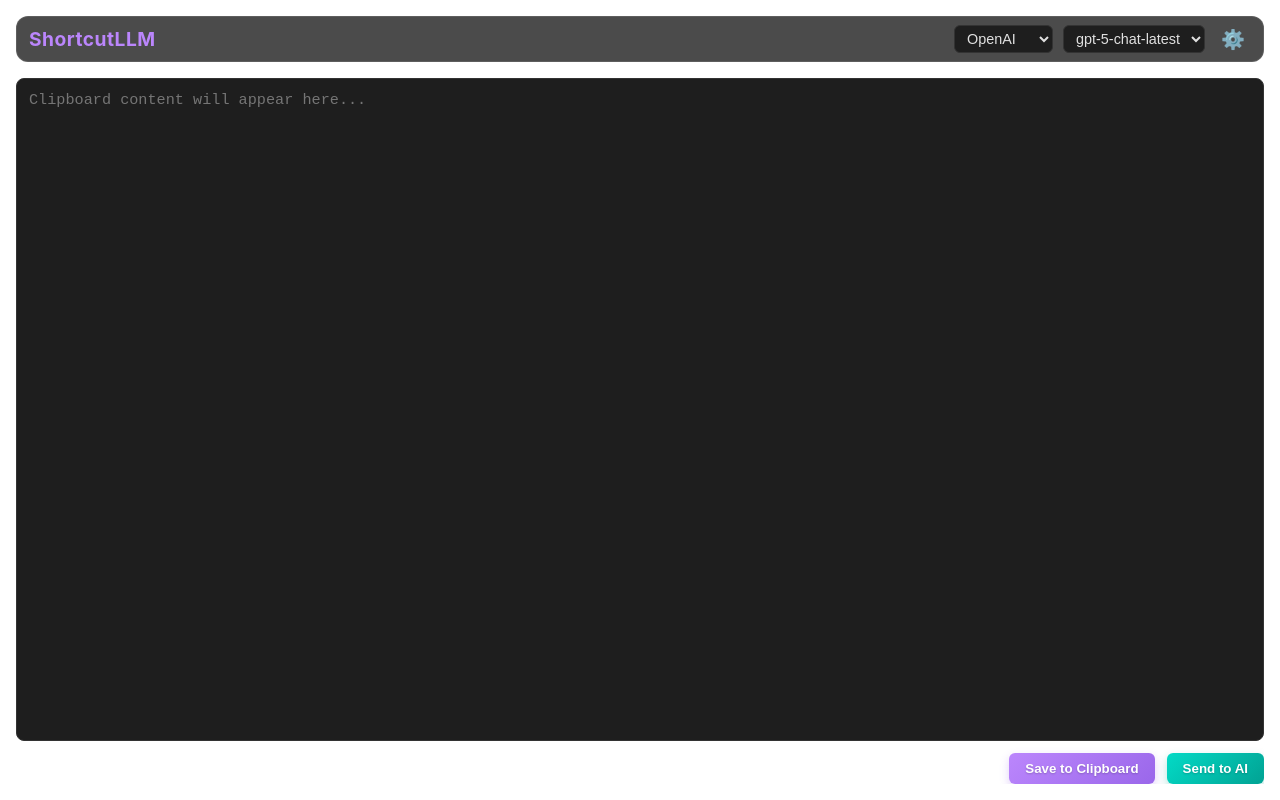
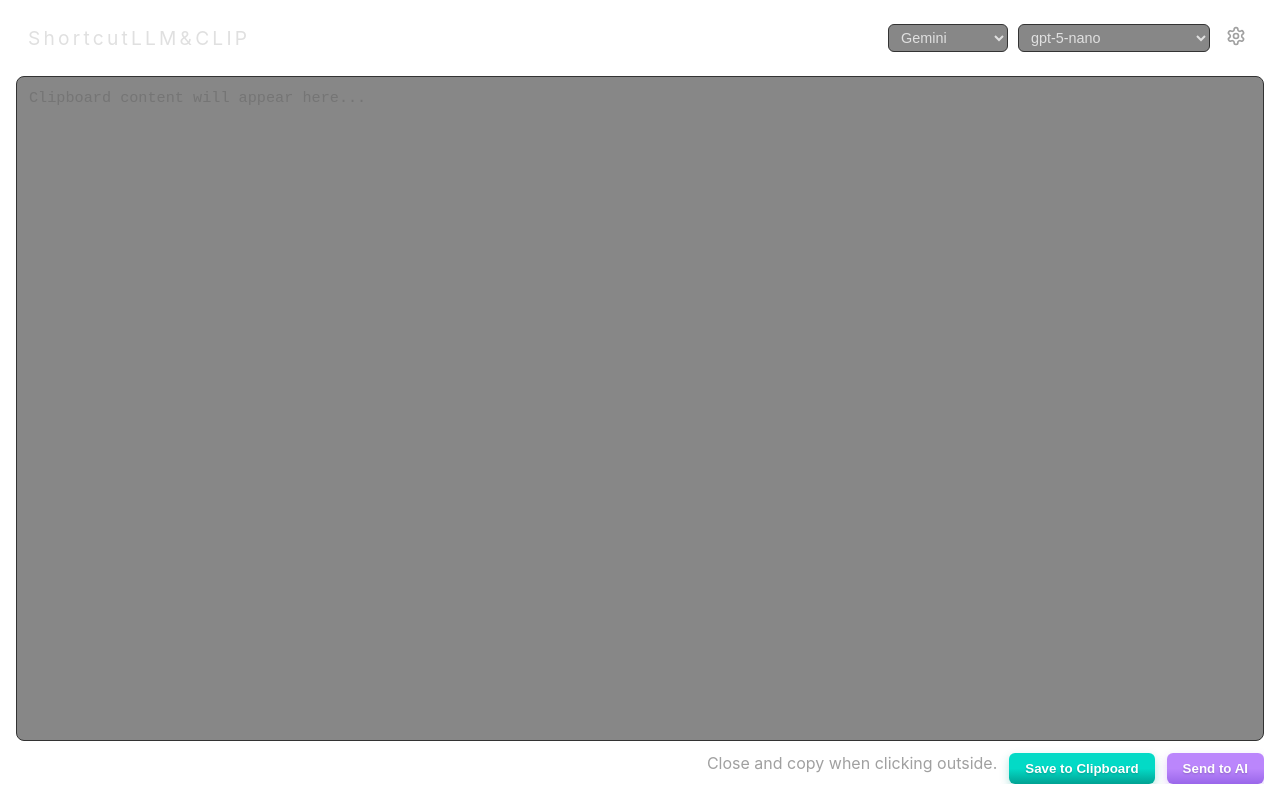
Before and after one commit to senu3/shortcutLLM, a website built with Vite: page frontend/index.html in a window 1280 px wide. Built offline with nearby package versions, Linux system fonts and the light colour scheme.

Commit message:
feat: フレームレス化、アンフォーカスで自動コピー

```diff
--- a/frontend/index.html
+++ b/frontend/index.html
@@ -1,20 +1,30 @@
 <!DOCTYPE html>
 <html lang="ja">
+
 <head>
     <meta charset="UTF-8">
     <title>AI Clipboard Assistant</title>
     <link rel="stylesheet" href="/src/app.css">
     <script type="module" src="/src/main.js"></script>
 </head>
+
 <body class="dark-theme">
     <div class="app-container">
         <!-- Header / Nav -->
         <header class="navbar">
-            <div class="brand">ShortcutLLM</div>
+            <div class="brand">ShortcutLLM&CLIP</div>
             <div class="controls">
                 <select id="provider-dropdown" class="dropdown"></select>
-                <select id="model-dropdown" class="dropdown"></select>
-                <button id="settings-btn" class="icon-btn" title="Settings">⚙️</button>
+                <select id="model-dropdown" class="dropdown" style="min-width: 12rem;"></select>
+                <button id="settings-btn" class="icon-btn" title="Settings">
+                    <svg xmlns="http://www.w3.org/2000/svg" width="20" height="20" viewBox="0 0 24 24" fill="none"
+                        stroke="currentColor" stroke-width="2" stroke-linecap="round" stroke-linejoin="round">
+                        <path
+                            d="M12.22 2h-.44a2 2 0 0 0-2 2v.18a2 2 0 0 1-1 1.73l-.43.25a2 2 0 0 1-2 0l-.15-.08a2 2 0 0 0-2.73.73l-.22.38a2 2 0 0 0 .73 2.73l.15.1a2 2 0 0 1 1 1.72v.51a2 2 0 0 1-1 1.74l-.15.09a2 2 0 0 0-.73 2.73l.22.38a2 2 0 0 0 2.73.73l.15-.08a2 2 0 0 1 2 0l.43.25a2 2 0 0 1 1 1.73V20a2 2 0 0 0 2 2h.44a2 2 0 0 0 2-2v-.18a2 2 0 0 1 1-1.73l.43-.25a2 2 0 0 1 2 0l.15.08a2 2 0 0 0 2.73-.73l.22-.39a2 2 0 0 0-.73-2.73l-.15-.1a2 2 0 0 1-1-1.74v-.5a2 2 0 0 1 1-1.74l.15-.09a2 2 0 0 0 .73-2.73l-.22-.38a2 2 0 0 0-2.73-.73l-.15.08a2 2 0 0 1-2 0l-.43-.25a2 2 0 0 1-1-1.73V4a2 2 0 0 0-2-2z">
+                        </path>
+                        <circle cx="12" cy="12" r="3"></circle>
+                    </svg>
+                </button>
             </div>
         </header>
 
@@ -27,8 +37,9 @@
 
             <!-- Middle: Action Buttons -->
             <div class="action-bar">
-                <button id="save-btn" class="btn btn-primary">Save to Clipboard</button>
-                <button id="send-btn" class="btn btn-accent">Send to AI</button>
+                <span class="auto-save-text">Close and copy when clicking outside.</span>
+                <button id="save-btn" class="btn btn-accent">Save to Clipboard</button>
+                <button id="send-btn" class="btn btn-primary">Send to AI</button>
             </div>
 
             <!-- Bottom: AI Response -->
@@ -52,13 +63,13 @@
                         <label>API Base URL</label>
                         <input id="api-base-url-input" type="text" />
                     </div>
-                    <!-- Hidden API Key Input if needed, or just let user configure via env vars/file if preferred, but adhering to existing logic -->
+                    <!-- Hidden API Key Input if needed -->
                     <div class="form-group" style="display:none">
                         <label>API Key</label>
                         <input id="api-key-input" type="password" />
                     </div>
                     <div class="modal-actions">
-                        <button type="button" id="close-settings-btn" class="btn">Close</button>
+                        <button type="button" id="close-settings-btn" class="btn btn-tertiary">Close</button>
                         <button type="submit" class="btn btn-primary">Save</button>
                     </div>
                 </form>
@@ -66,4 +77,5 @@
         </div>
     </div>
 </body>
+
 </html>
--- a/frontend/src/app.css
+++ b/frontend/src/app.css
@@ -1,8 +1,9 @@
 :root {
     --bg-color: #121212;
-    --surface-color: #1e1e1e;
+    --surface-color: #1e1e1e88;
     --primary-color: #bb86fc;
     --secondary-color: #03dac6;
+    --tertiary-color: #a0a0a0;
     --text-color: #e0e0e0;
     --text-muted: #a0a0a0;
     --border-color: #333;
@@ -37,17 +38,23 @@ body {
     align-items: center;
     margin-bottom: 16px;
     padding: 8px 12px;
-    background: var(--glass-bg);
     backdrop-filter: blur(10px);
-    border: 1px solid var(--glass-border);
     border-radius: 12px;
+    --wails-draggable: drag;
+    /* Enable Window Drag */
+    cursor: default;
+}
+
+/* Ensure interactive elements inside navbar are clickable (no-drag) */
+.controls,
+.dropdown,
+.icon-btn{
+    --wails-draggable: no-drag;
 }
 
 .brand {
-    font-weight: 700;
     font-size: 1.2rem;
-    color: var(--primary-color);
-    letter-spacing: 0.5px;
+    letter-spacing: 0.2rem;
 }
 
 .controls {
@@ -65,6 +72,8 @@ body {
     font-size: 0.9rem;
     outline: none;
     cursor: pointer;
+    min-width: 120px;
+    /* Min width */
 }
 
 .icon-btn {
@@ -87,6 +96,7 @@ body {
     flex-direction: column;
     gap: 12px;
     overflow: hidden;
+    --wails-draggable: drag;
 }
 
 .editor-area {
@@ -110,6 +120,7 @@ textarea#clipboard-text {
     outline: none;
     transition: border-color 0.2s;
     box-sizing: border-box;
+    --wails-draggable: no-drag;
 }
 
 textarea#clipboard-text:focus {
@@ -141,12 +152,12 @@ textarea#clipboard-text:focus {
 
 /* Gradient Buttons */
 .btn-primary {
-    background: linear-gradient(135deg, #bb86fc 0%, #9a67ea 100%);
+    background: linear-gradient(180deg, #bb86fc 50%, #9a67ea 100%);
     box-shadow: 0 4px 10px rgba(154, 103, 234, 0.3);
 }
 
 .btn-accent {
-    background: linear-gradient(135deg, #03dac6 0%, #01a293 100%);
+    background: linear-gradient(180deg, #03dac6 50%, #01a293 100%);
     box-shadow: 0 4px 10px rgba(1, 162, 147, 0.3);
 }
 
@@ -155,6 +166,10 @@ textarea#clipboard-text:focus {
     opacity: 0.95;
     transform: translateY(-1px);
     box-shadow: 0 6px 14px rgba(0, 0, 0, 0.2);
+}
+
+.auto-save-text{
+    color: var(--text-muted);
 }
 
 /* Response Area */
@@ -225,6 +240,11 @@ textarea#clipboard-text:focus {
     margin-top: 20px;
 }
 
+.btn-tertiary{
+    background: var(--tertiary-color);
+    box-shadow: 0 4px 10px rgba(150, 150, 150, 0.3);
+}
+
 /* Loading Spinner */
 .loading-spinner {
     width: 20px;
--- a/frontend/src/main.js
+++ b/frontend/src/main.js
@@ -22,17 +22,17 @@ const apiBaseUrlInput = document.getElementById("api-base-url-input");
 
 // Configuration Data
 const PROVIDERS = [
+    { value: "gemini", label: "Gemini" },
     { value: "openai", label: "OpenAI" },
-    { value: "anthropic", label: "Anthropic" },
-    { value: "gemini", label: "Gemini" },
+    { value: "groq", label: "Groq" },
     { value: "ollama", label: "Ollama" },
 ];
 
 const MODELS = {
-    openai: ["gpt-5-chat-latest", "gpt-5", "gpt-5-mini", "gpt-4.1", "gpt-4.1-mini"],
-    anthropic: ["claude-opus-4-0", "claude-sonnet-4-0", "claude-3-7-sonnet-latest"],
-    gemini: ["gemini-2.5-flash", "gemini-2.5-pro"],
-    ollama: ["gemma3", "llama3"]
+    gemini: ["gemini-2.5-flash", "gemini-2.5-pro", "gemini-3-flash"],
+    openai: ["gpt-5-nano", "gpt-5-mini"],
+    groq: ["llama-4-70b", "qwen-2.5-72b-instruct", "mixtral-large-2", "gemma-3-27b-it"],
+    ollama: ["gemma3", "qwen3:4b", "qwen3:8b", "llama3"]
 };
 
 const API_ENDPOINTS = {
@@ -107,7 +107,6 @@ clipboardText.onfocus = () => {
 clipboardText.oninput = () => {
     clearTimeout(debounceTimer);
     debounceTimer = setTimeout(syncContent, 500); // 500ms debounce
-    // Also handy to save locally if needed, but backend sync is key for 'OnExit'
 };
 
 async function loadClipboard() {
@@ -132,6 +131,19 @@ async function saveToClipboard() {
         alert("Failed to save clipboard: " + e);
     }
 }
+
+// Auto-Close on Blur
+window.onblur = async () => {
+    // Ensure we sync before quitting if needed, though debouncer might be pending.
+    // Force sync?
+    const text = clipboardText.value;
+    await window.go.main.App.UpdateContent(text);
+
+    // Quit
+    runtime.Quit();
+};
+// WARNING: onblur can trigger when opening modals/alerts or sometimes internal interactions.
+// Given the requirements, this is the requested behavior "Close when clicking outside".
 
 // --- AI Logic ---
 
```
Also changed, not shown: 1 other file.
